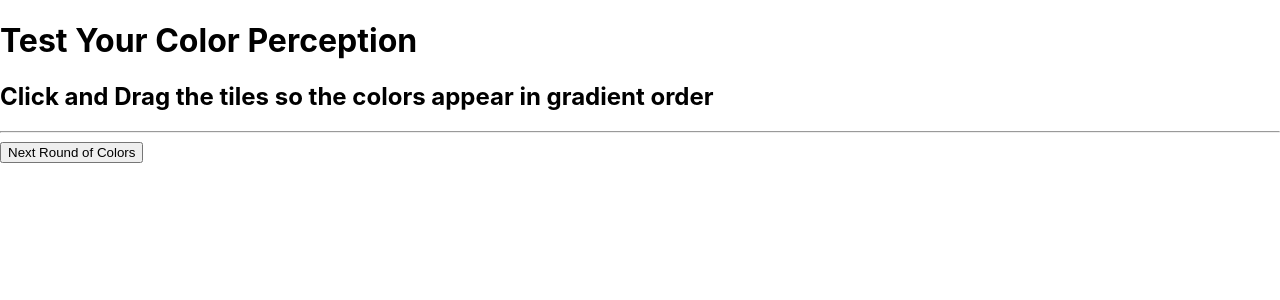
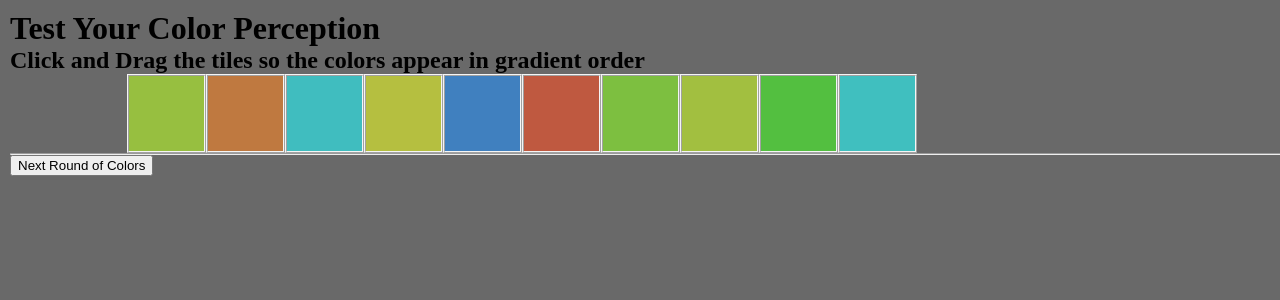
Before and after one commit to echos-echo/i-see-hue, a React (Create React App) app: page / in a window 1280 px wide. Shown: the top 300 px of the page. Built offline with nearby package versions, Linux system fonts and the light colour scheme; the HTML template or start-up script is replaced by a standard one.

Commit message:
css imported from my original project

```diff
--- a/src/index.css
+++ b/src/index.css
@@ -1,13 +1,39 @@
-body {
+* {
   margin: 0;
-  font-family: -apple-system, BlinkMacSystemFont, 'Segoe UI', 'Roboto', 'Oxygen',
-    'Ubuntu', 'Cantarell', 'Fira Sans', 'Droid Sans', 'Helvetica Neue',
-    sans-serif;
-  -webkit-font-smoothing: antialiased;
-  -moz-osx-font-smoothing: grayscale;
 }
 
-code {
-  font-family: source-code-pro, Menlo, Monaco, Consolas, 'Courier New',
-    monospace;
+body {
+  background-color: #696969;
+  margin: 10px;
+  width: 100%;
+  height: 100%;
 }
+
+/* the div in which the color tiles will load in and line up */
+#game-row {
+  display: flex;
+  justify-content: center;
+  max-width: 80vw;
+  flex-wrap: nowrap;
+}
+
+.moveable-tile {
+  width: 75px;
+  height: 75px;
+  cursor: move;
+}
+
+/* an individual color tile div; its color is decided upon creation */
+.tile {
+  border: ridge 2px whitesmoke;
+  width: 75px;
+  height: 75px;
+}
+
+.over {
+  border: 2px dotted red;
+}
+
+[draggable] {
+  user-select: none;
+}
```
Also changed, not shown: src/App.css (line endings or trailing spaces).
